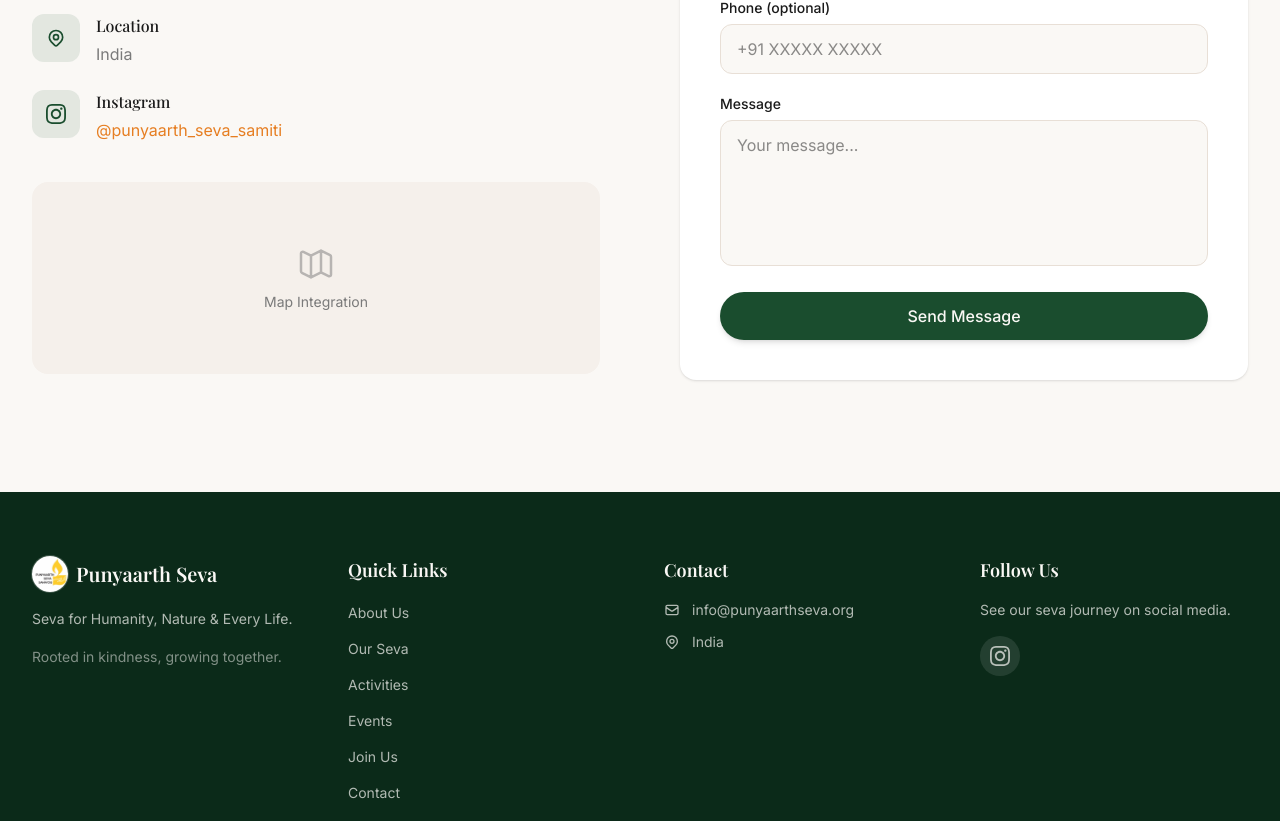
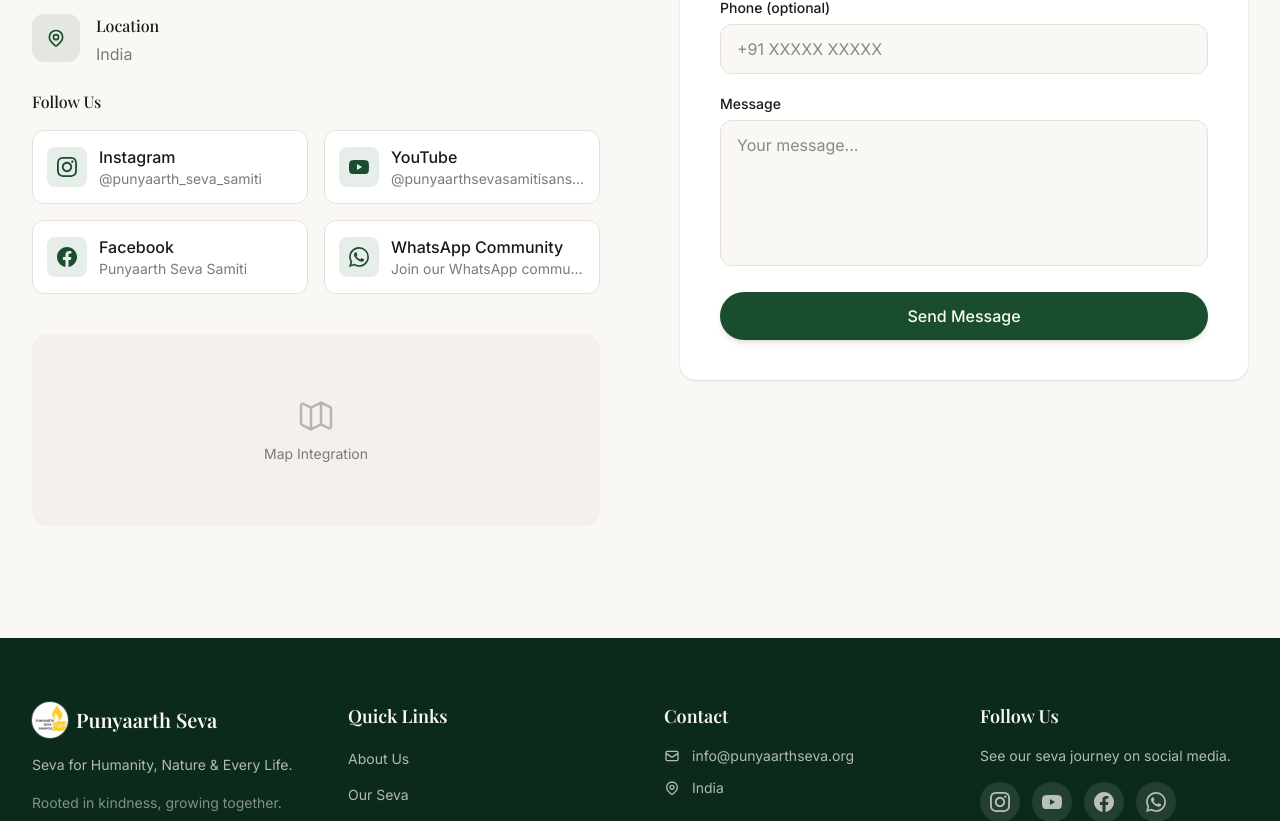
Before and after one commit to harsh563-create/punyaarth_seva, a Next.js app: page /contact in a window 1280 px wide. Shown: the part 882-1703 px from the top of the page. Built offline with nearby package versions, Linux system fonts and the light colour scheme.

Commit message:
link add

```diff
--- a/components/layout/Footer.tsx
+++ b/components/layout/Footer.tsx
@@ -3,26 +3,16 @@
 import Link from 'next/link';
 import { useLanguage } from '@/i18n/useLanguage';
 import type { TranslationKey } from '@/i18n/translations';
+import { socialLinks, SocialIcon } from '@/data/social';
 
 const footerLinks: { path: string; label: TranslationKey }[] = [
   { path: '/about', label: 'footer.aboutUs' },
   { path: '/seva', label: 'nav.seva' },
   { path: '/activities', label: 'nav.activities' },
   { path: '/events', label: 'nav.events' },
+  { path: '/donate', label: 'nav.donate' },
   { path: '/join', label: 'nav.join' },
   { path: '/contact', label: 'nav.contact' },
-];
-
-const socialLinks = [
-  {
-    label: 'Instagram',
-    href: 'https://www.instagram.com/punyaarth_seva_samiti/',
-    icon: (
-      <svg className="w-5 h-5" fill="currentColor" viewBox="0 0 24 24">
-        <path d="M12 2.163c3.204 0 3.584.012 4.85.07 3.252.148 4.771 1.691 4.919 4.919.058 1.265.069 1.645.069 4.849 0 3.205-.012 3.584-.069 4.849-.149 3.225-1.664 4.771-4.919 4.919-1.266.058-1.644.07-4.85.07-3.204 0-3.584-.012-4.849-.07-3.26-.149-4.771-1.699-4.919-4.92-.058-1.265-.07-1.644-.07-4.849 0-3.204.013-3.583.07-4.849.149-3.227 1.664-4.771 4.919-4.919 1.266-.057 1.645-.069 4.849-.069zm0-2.163c-3.259 0-3.667.014-4.947.072-4.358.2-6.78 2.618-6.98 6.98-.059 1.281-.073 1.689-.073 4.948 0 3.259.014 3.668.072 4.948.2 4.358 2.618 6.78 6.98 6.98 1.281.058 1.689.072 4.948.072 3.259 0 3.668-.014 4.948-.072 4.354-.2 6.782-2.618 6.979-6.98.059-1.28.073-1.689.073-4.948 0-3.259-.014-3.667-.072-4.947-.196-4.354-2.617-6.78-6.979-6.98-1.281-.059-1.69-.073-4.949-.073zm0 5.838c-3.403 0-6.162 2.759-6.162 6.162s2.759 6.163 6.162 6.163 6.162-2.759 6.162-6.163c0-3.403-2.759-6.162-6.162-6.162zm0 10.162c-2.209 0-4-1.79-4-4 0-2.209 1.791-4 4-4s4 1.791 4 4c0 2.21-1.791 4-4 4zm6.406-11.845c-.796 0-1.441.645-1.441 1.44s.645 1.44 1.441 1.44c.795 0 1.439-.645 1.439-1.44s-.644-1.44-1.439-1.44z" />
-      </svg>
-    ),
-  },
 ];
 
 export default function Footer() {
@@ -83,12 +73,12 @@
           <div>
             <h3 className="font-serif text-lg font-semibold mb-4">{t('footer.followUs')}</h3>
             <p className="text-text-on-dark/70 text-sm mb-4">{t('footer.followText')}</p>
-            <div className="flex gap-3">
+            <div className="flex flex-wrap gap-3">
               {socialLinks.map((social) => (
                 <a key={social.label} href={social.href} target="_blank" rel="noopener noreferrer"
                   className="w-10 h-10 rounded-full bg-white/10 flex items-center justify-center text-text-on-dark/70 hover:bg-saffron hover:text-white transition-colors duration-300"
                   aria-label={social.label}>
-                  {social.icon}
+                  <SocialIcon pathD={social.pathD} />
                 </a>
               ))}
             </div>
--- a/components/pages/Contact.tsx
+++ b/components/pages/Contact.tsx
@@ -3,6 +3,7 @@
 import { useState } from 'react';
 import PageHero from '@/components/ui/PageHero';
 import Button from '@/components/ui/Button';
+import { socialLinks, SocialIcon } from '@/data/social';
 import { useLanguage } from '@/i18n/useLanguage';
 
 export default function Contact() {
@@ -87,22 +88,28 @@
                   </div>
                 </div>
 
-                <div className="flex items-start gap-4">
-                  <div className="w-12 h-12 rounded-xl bg-forest/10 text-forest flex items-center justify-center shrink-0">
-                    <svg className="w-5 h-5" fill="currentColor" viewBox="0 0 24 24">
-                      <path d="M12 2.163c3.204 0 3.584.012 4.85.07 3.252.148 4.771 1.691 4.919 4.919.058 1.265.069 1.645.069 4.849 0 3.205-.012 3.584-.069 4.849-.149 3.225-1.664 4.771-4.919 4.919-1.266.058-1.644.07-4.85.07-3.204 0-3.584-.012-4.849-.07-3.26-.149-4.771-1.699-4.919-4.92-.058-1.265-.07-1.644-.07-4.849 0-3.204.013-3.583.07-4.849.149-3.227 1.664-4.771 4.919-4.919 1.266-.057 1.645-.069 4.849-.069zm0-2.163c-3.259 0-3.667.014-4.947.072-4.358.2-6.78 2.618-6.98 6.98-.059 1.281-.073 1.689-.073 4.948 0 3.259.014 3.668.072 4.948.2 4.358 2.618 6.78 6.98 6.98 1.281.058 1.689.072 4.948.072 3.259 0 3.668-.014 4.948-.072 4.354-.2 6.782-2.618 6.979-6.98.059-1.28.073-1.689.073-4.948 0-3.259-.014-3.667-.072-4.947-.196-4.354-2.617-6.78-6.979-6.98-1.281-.059-1.69-.073-4.949-.073zm0 5.838c-3.403 0-6.162 2.759-6.162 6.162s2.759 6.163 6.162 6.163 6.162-2.759 6.162-6.163c0-3.403-2.759-6.162-6.162-6.162zm0 10.162c-2.209 0-4-1.79-4-4 0-2.209 1.791-4 4-4s4 1.791 4 4c0 2.21-1.791 4-4 4zm6.406-11.845c-.796 0-1.441.645-1.441 1.44s.645 1.44 1.441 1.44c.795 0 1.439-.645 1.439-1.44s-.644-1.44-1.439-1.44z" />
-                    </svg>
-                  </div>
                 <div>
-                    <h3 className="font-medium text-text">Instagram</h3>
+                  <h3 className="font-medium text-text">Follow Us</h3>
+                  <div className="mt-4 grid grid-cols-1 sm:grid-cols-2 gap-4">
+                    {socialLinks.map((social) => (
                       <a
-                      href="https://www.instagram.com/punyaarth_seva_samiti/"
+                        key={social.label}
+                        href={social.href}
                         target="_blank"
                         rel="noopener noreferrer"
-                      className="text-saffron hover:text-saffron-dark mt-1 inline-block transition-colors"
+                        className="group flex items-center gap-3 rounded-xl border border-beige-dark bg-white p-3.5 transition-colors hover:border-saffron/50 hover:bg-saffron/5"
                       >
-                      @punyaarth_seva_samiti
+                        <span className="w-10 h-10 rounded-lg bg-forest/10 text-forest flex items-center justify-center shrink-0 transition-colors group-hover:bg-saffron/15 group-hover:text-saffron-dark">
+                          <SocialIcon pathD={social.pathD} />
+                        </span>
+                        <span className="min-w-0">
+                          <span className="block font-medium text-text">{social.label}</span>
+                          <span className="block truncate text-sm text-text-muted group-hover:text-saffron-dark">
+                            {social.handle}
+                          </span>
+                        </span>
                       </a>
+                    ))}
                   </div>
                 </div>
               </div>
--- /dev/null
+++ b/data/social.tsx
@@ -0,0 +1,58 @@
+/**
+ * Official Punyaarth Seva Samiti social presences.
+ * Single source of truth — used by the Footer and Contact page.
+ * Icons are brand paths drawn on a 24x24 viewBox with fill="currentColor".
+ */
+export interface SocialLink {
+  label: string;
+  href: string;
+  /** Short display text shown on the contact page. */
+  handle: string;
+  pathD: string;
+}
+
+export const socialLinks: SocialLink[] = [
+  {
+    label: 'Instagram',
+    href: 'https://www.instagram.com/punyaarth_seva_samiti/',
+    handle: '@punyaarth_seva_samiti',
+    pathD:
+      'M12 2.163c3.204 0 3.584.012 4.85.07 3.252.148 4.771 1.691 4.919 4.919.058 1.265.069 1.645.069 4.849 0 3.205-.012 3.584-.069 4.849-.149 3.225-1.664 4.771-4.919 4.919-1.266.058-1.644.07-4.85.07-3.204 0-3.584-.012-4.849-.07-3.26-.149-4.771-1.699-4.919-4.92-.058-1.265-.07-1.644-.07-4.849 0-3.204.013-3.583.07-4.849.149-3.227 1.664-4.771 4.919-4.919 1.266-.057 1.645-.069 4.849-.069zm0-2.163c-3.259 0-3.667.014-4.947.072-4.358.2-6.78 2.618-6.98 6.98-.059 1.281-.073 1.689-.073 4.948 0 3.259.014 3.668.072 4.948.2 4.358 2.618 6.78 6.98 6.98 1.281.058 1.689.072 4.948.072 3.259 0 3.668-.014 4.948-.072 4.354-.2 6.782-2.618 6.979-6.98.059-1.28.073-1.689.073-4.948 0-3.259-.014-3.667-.072-4.947-.196-4.354-2.617-6.78-6.979-6.98-1.281-.059-1.69-.073-4.949-.073zm0 5.838c-3.403 0-6.162 2.759-6.162 6.162s2.759 6.163 6.162 6.163 6.162-2.759 6.162-6.163c0-3.403-2.759-6.162-6.162-6.162zm0 10.162c-2.209 0-4-1.79-4-4 0-2.209 1.791-4 4-4s4 1.791 4 4c0 2.21-1.791 4-4 4zm6.406-11.845c-.796 0-1.441.645-1.441 1.44s.645 1.44 1.441 1.44c.795 0 1.439-.645 1.439-1.44s-.644-1.44-1.439-1.44z',
+  },
+  {
+    label: 'YouTube',
+    href: 'https://youtube.com/@punyaarthsevasamitisanstha?si=oBxKF9qrY2VDYaFm',
+    handle: '@punyaarthsevasamitisanstha',
+    pathD:
+      'M23.498 6.186a3.016 3.016 0 0 0-2.122-2.136C19.505 3.545 12 3.545 12 3.545s-7.505 0-9.377.505A3.017 3.017 0 0 0 .502 6.186C0 8.07 0 12 0 12s0 3.93.502 5.814a3.016 3.016 0 0 0 2.122 2.136c1.871.505 9.376.505 9.376.505s7.505 0 9.377-.505a3.015 3.015 0 0 0 2.122-2.136C24 15.93 24 12 24 12s0-3.93-.502-5.814zM9.545 15.568V8.432L15.818 12l-6.273 3.568z',
+  },
+  {
+    label: 'Facebook',
+    href: 'https://www.facebook.com/people/Punyaarth-Seva-Samiti/61578212407141/',
+    handle: 'Punyaarth Seva Samiti',
+    pathD:
+      'M24 12.073c0-6.627-5.373-12-12-12s-12 5.373-12 12c0 5.99 4.388 10.954 10.125 11.854v-8.385H7.078v-3.47h3.047V9.43c0-3.007 1.792-4.669 4.533-4.669 1.312 0 2.686.235 2.686.235v2.953H15.83c-1.491 0-1.956.925-1.956 1.874v2.25h3.328l-.532 3.47h-2.796v8.385C19.612 23.027 24 18.062 24 12.073z',
+  },
+  {
+    label: 'WhatsApp Community',
+    href: 'https://chat.whatsapp.com/Bk4UwxH6KvK3c3i6FIWWzU',
+    handle: 'Join our WhatsApp community',
+    pathD:
+      'M17.472 14.382c-.297-.149-1.758-.867-2.03-.967-.273-.099-.471-.148-.67.15-.197.297-.767.966-.94 1.164-.173.199-.347.223-.644.075-.297-.15-1.255-.463-2.39-1.475-.883-.788-1.48-1.761-1.653-2.059-.173-.297-.018-.458.13-.606.134-.133.298-.347.446-.52.149-.174.198-.298.298-.497.099-.198.05-.371-.025-.52-.075-.149-.669-1.612-.916-2.207-.242-.579-.487-.5-.669-.51-.173-.008-.371-.01-.57-.01-.198 0-.52.074-.792.372-.272.297-1.04 1.016-1.04 2.479 0 1.462 1.065 2.875 1.213 3.074.149.198 2.096 3.2 5.077 4.487.709.306 1.262.489 1.694.625.712.227 1.36.195 1.871.118.571-.085 1.758-.719 2.006-1.413.248-.694.248-1.289.173-1.413-.074-.124-.272-.198-.57-.347m-5.421 7.403h-.004a9.87 9.87 0 01-5.031-1.378l-.361-.214-3.741.982.998-3.648-.235-.374a9.86 9.86 0 01-1.51-5.26c.001-5.45 4.436-9.884 9.888-9.884 2.64 0 5.122 1.03 6.988 2.898a9.825 9.825 0 012.893 6.994c-.003 5.45-4.437 9.884-9.885 9.884m8.413-18.297A11.815 11.815 0 0012.05 0C5.495 0 .16 5.335.157 11.892c0 2.096.547 4.142 1.588 5.945L.057 24l6.305-1.654a11.882 11.882 0 005.683 1.448h.005c6.554 0 11.89-5.335 11.893-11.893a11.821 11.821 0 00-3.48-8.413Z',
+  },
+];
+
+/** Renders a brand icon from its path data. Keep fill icons monochrome. */
+export function SocialIcon({
+  pathD,
+  className = 'w-5 h-5',
+}: {
+  pathD: string;
+  className?: string;
+}) {
+  return (
+    <svg className={className} fill="currentColor" viewBox="0 0 24 24" aria-hidden="true">
+      <path d={pathD} />
+    </svg>
+  );
+}
```
Also changed, not shown: 1 other file (tests, documents, lock files or other folders). Lines whose indentation alone changed are shown as unchanged.
